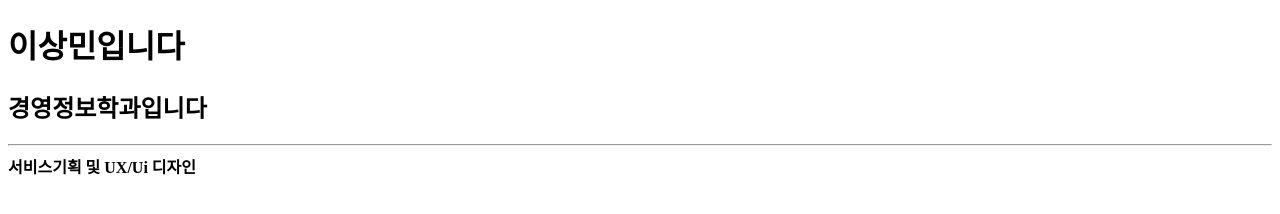
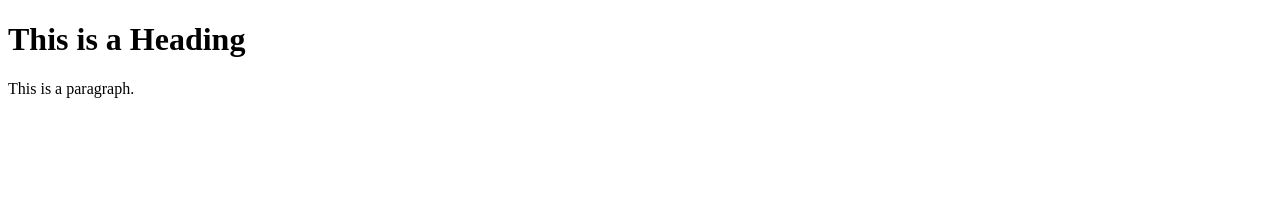
Before and after one commit to idenyo/web, a plain HTML site: page index.html in a window 1280 px wide. Drawn offline with Linux system fonts and the light colour scheme.

Commit message:
Add files via upload

```diff
--- a/index.html
+++ b/index.html
@@ -1,15 +1,10 @@
 <!DOCTYPE html>
-<html lang="en">
+<html>
 <head>
-    <meta charset="UTF-8">
-    <meta http-equiv="X-UA-Compatible" content="IE=edge">
-    <meta name="viewport" content="width=device-width, initial-scale=1.0">
-    <title>Document</title>
+<title>2115517 이상민</title>
 </head>
 <body>
-    <h1>이상민입니다</h1>
-    <h2>경영정보학과입니다</h2>
-    <hr>
-    <b>서비스기획 및 UX/Ui 디자인</b>
+<h1>This is a Heading</h1>
+<p>This is a paragraph.</p>
 </body>
 </html>
```
